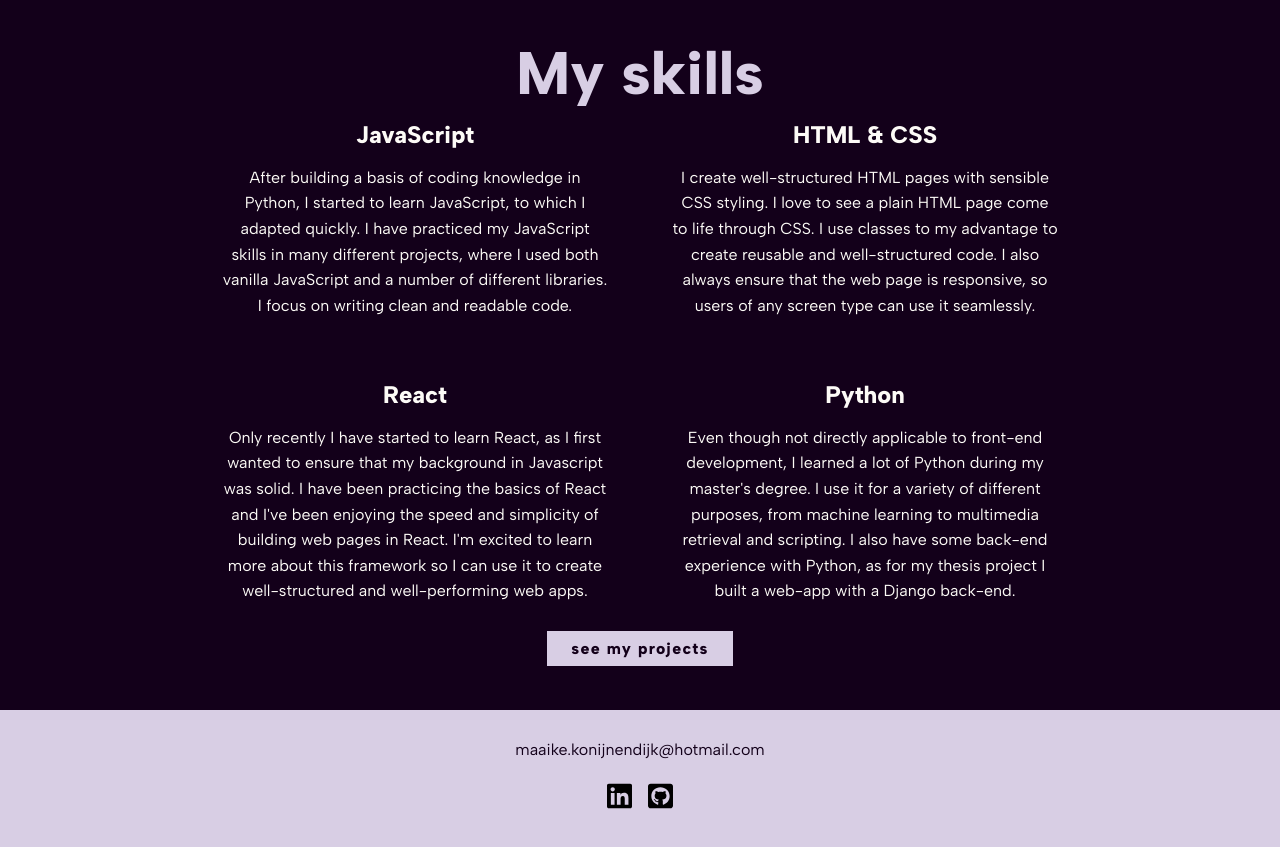
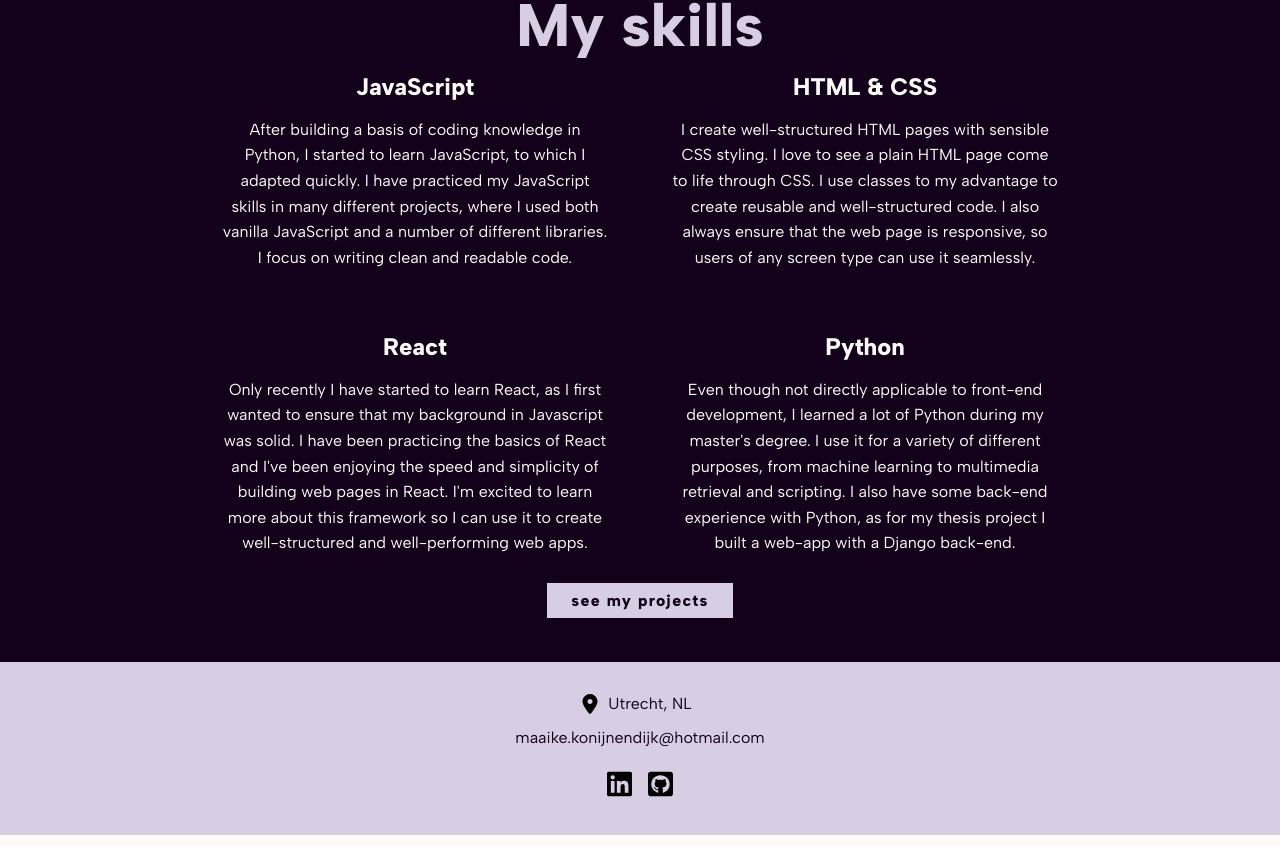
Before and after one commit to Maaikee/webdev-portfolio, a React (Create React App) app: page /#/about in a window 1280 px wide. Shown: the part 827-1674 px from the top of the page. Built offline with nearby package versions, Linux system fonts and the light colour scheme.

Commit message:
Location in footer and tools tags on project page

```diff
--- a/src/App.css
+++ b/src/App.css
@@ -67,6 +67,7 @@ img {
     display: grid;
     text-align: center;
     align-items: center;
+    padding-top: 0;
 }
 
 .text-p {
@@ -472,6 +473,20 @@ header {
     text-align: left;
 }
 
+.tools-container {
+    display: flex;
+    flex-wrap: wrap;
+    margin-left: 2em;
+    font-weight: var(--fw-bold);
+}
+
+.tool-p {
+    background: var(--clr-accent);
+    padding: 3px 6px;
+    margin: 1em 1em 0 0;
+    border-radius: 3px;
+}
+
 .project-p {
     max-width: 800px;
     margin-left: 2rem;
@@ -496,6 +511,23 @@ header {
     padding: 2em 0;
     text-align: center;
     line-height: 1;
+}
+
+.footer-location {
+    display: flex;
+    justify-content: center;
+    align-items: center;
+    margin-bottom: 1em;
+}
+
+.footer-location img {
+    width: 20px;
+    height: 20px;
+    box-shadow: none;
+}
+
+.footer-location p {
+    margin: 0 0.5em;
 }
 
 .footer-link {
--- a/src/components/Footer.js
+++ b/src/components/Footer.js
@@ -3,6 +3,10 @@ import React from 'react'
 function Footer() {
     return (
         <div className="footer-container footer">
+            <div className="footer-location">
+                <img src="./images/location-dot-solid.svg" alt="Location icon"/>
+                <p>Utrecht, NL</p>
+            </div>
             <a href="mailto:maaike.konijnendijk@hotmail.com"
                className="mail footer-link">maaike.konijnendijk@hotmail.com</a>
             <ul className="socials-list">
--- a/src/components/ProjectDetails.js
+++ b/src/components/ProjectDetails.js
@@ -6,6 +6,7 @@ function ProjectDetails(props) {
       window.scrollTo(0, 0)
     }, [])
 
+    const toolsJsx = props.data.tools.map((tool, index) => <p key={index} className="tool-p">{tool}</p>)
     const descriptionJsx = props.data.description.map((line, index) => <p key={index} className="text-p">{line}</p>)
 
     return (
@@ -13,6 +14,9 @@ function ProjectDetails(props) {
             <Intro data={props.data} type="project" />
             <section className="project">
                 <div className="container text-container">
+                    <div className="tools-container">
+                        {toolsJsx}
+                    </div>
                     {descriptionJsx[0]}
                     <img src={props.data.extraImg.src} alt={props.data.extraImg.alt} className="project-img"/>
                     {descriptionJsx.slice(1)}
--- a/src/siteData.js
+++ b/src/siteData.js
@@ -51,6 +51,9 @@ export const projectData = [
             src: "./images/Lifelog-map.PNG",
             alt: ""
         },
+        tools: [
+            "JavaScript", "Leaflet", "HTML", "CSS", "Python", "Django"
+        ],
         description: [
             `
                 For my master's thesis, I created and scientifically evaluated a web application,
@@ -109,6 +112,9 @@ export const projectData = [
             src: "./images/Snake.PNG",
             alt: "My Snake web app"
         },
+        tools: [
+            "JavaScript", "HTML", "CSS"
+        ],
         description: [
             `
                 Since I was always interested in video games, one of the small
```
Also changed, not shown: public/images/location-dot-solid.svg (added).
